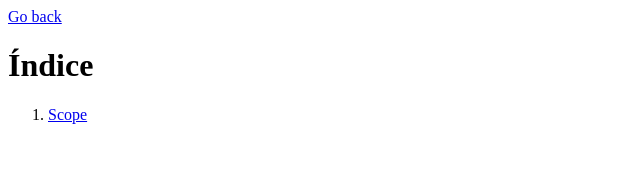
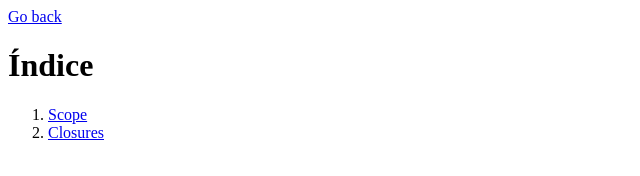
Before and after one commit to arestrepodev/javascript-profesional, a website: page exercices/index.html in a window 1280 px wide. Shown: the full height of the page, 0-640 px from the left. Drawn offline with Linux system fonts and the light colour scheme.

Commit message:
Closures

```diff
--- a/exercices/index.html
+++ b/exercices/index.html
@@ -8,6 +8,7 @@
     <h1>Índice</h1>
     <ol>
       <li><a href="/exercices/scope.html">Scope</a></li>
+      <li><a href="/exercices/closures.html">Closures</a></li>
     </ol>
   </body>
 </html>
```
Also changed, not shown: README.md.
